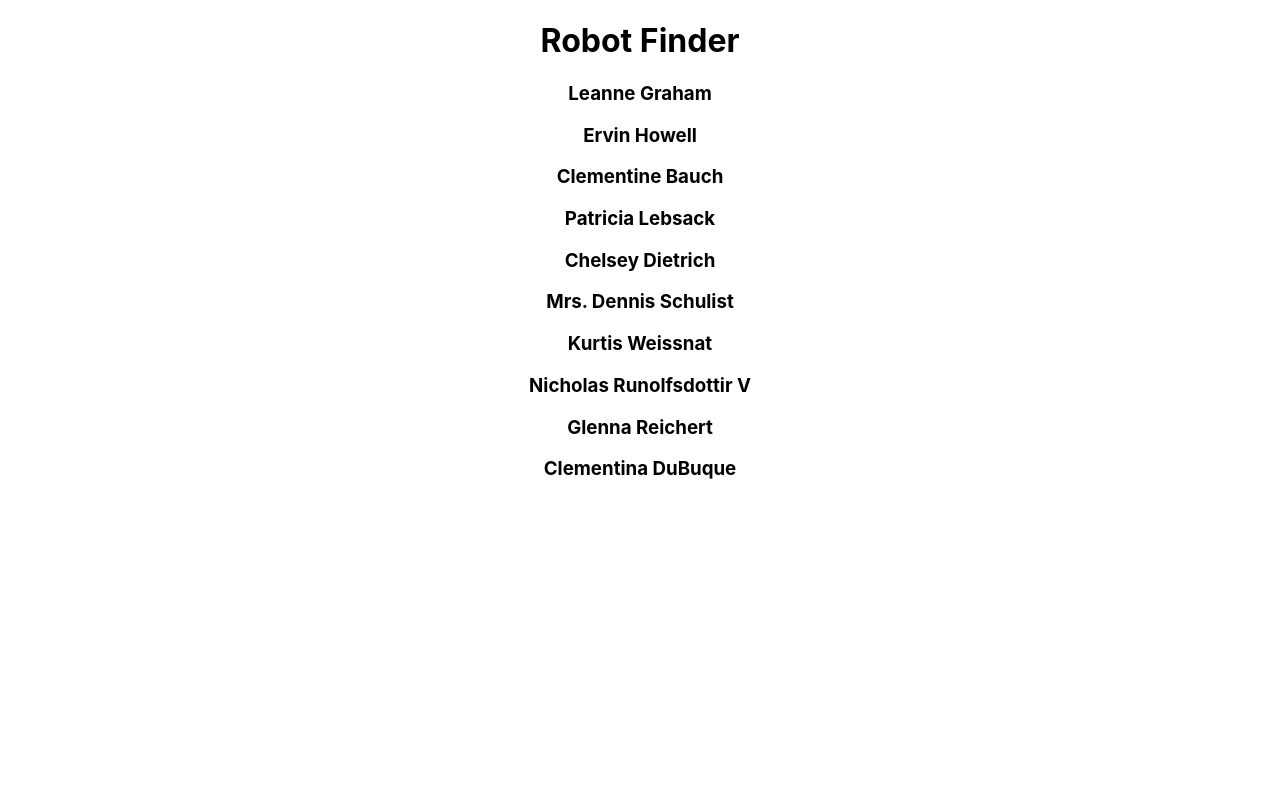
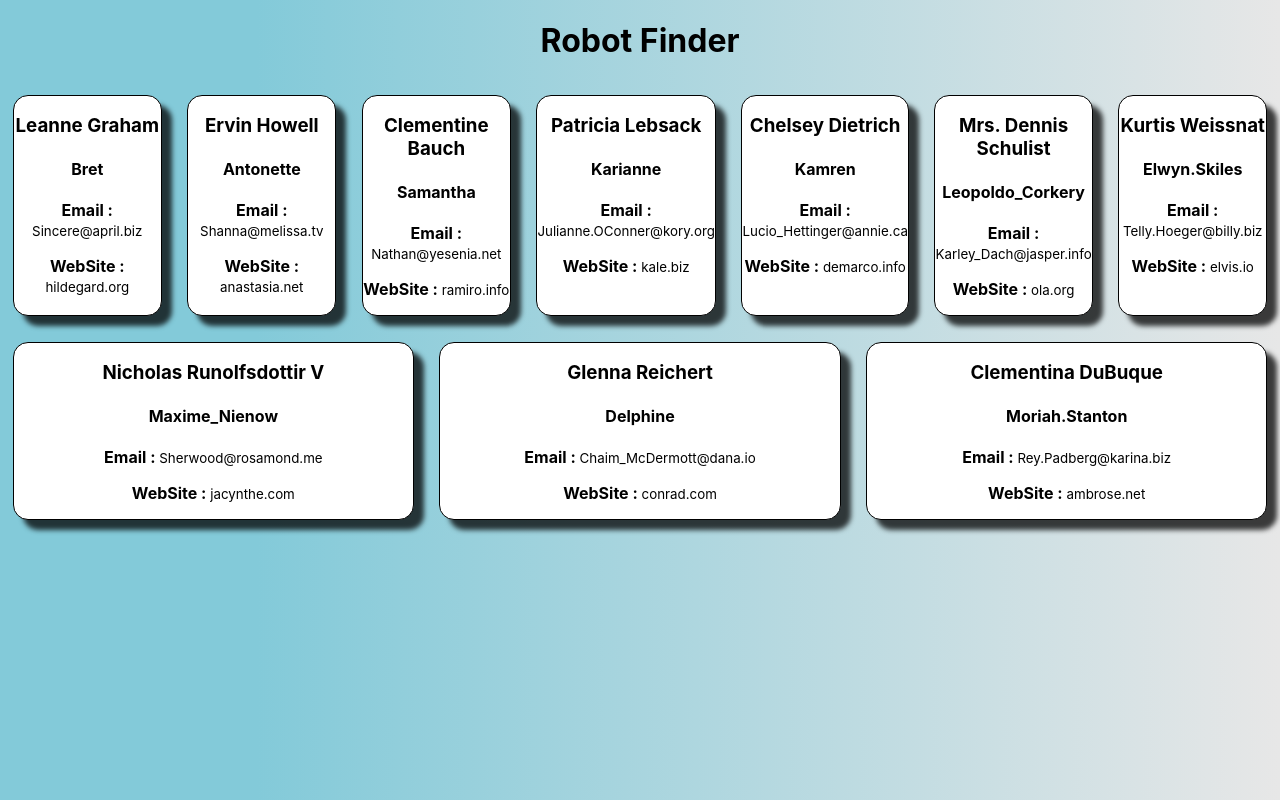
Before and after one commit to jujuck/Robot-finder, a React (Create React App) app: page / in a window 1280 px wide. Built offline with nearby package versions, Linux system fonts and the light colour scheme.

Commit message:
Complement des cartes avec username, email et website et début de css

```diff
--- a/src/App.css
+++ b/src/App.css
@@ -1,3 +1,24 @@
+body {
+  background: linear-gradient(90deg, rgba(131,202,217,1) 20%, rgba(231,231,231,1) 100%);
+}
+
 .App {
   text-align: center;
 }
+
+.robotContainer {
+  display: flex;
+  flex-wrap: wrap;
+  justify-content: space-around;
+}
+
+.robotCard {
+  background: white;
+  flex: 1;
+  border: 1px solid black;
+  border-radius: 15px;
+  margin: 1%;
+  -webkit-box-shadow: 10px 10px 5px 0px rgba(0,0,0,0.75);
+  -moz-box-shadow: 10px 10px 5px 0px rgba(0,0,0,0.75);
+  box-shadow: 10px 10px 5px 0px rgba(0,0,0,0.75);
+}
--- a/src/App.js
+++ b/src/App.js
@@ -9,11 +9,16 @@ function App() {
   return (
     <div className="App">
       <h1>Robot Finder</h1>
-      {Robots.map((robot) => {
-        return (<div key={robot.id}>
-          <h3>{robot.name}</h3>
-        </div>)
-      })}
+      <div className="robotContainer">
+        {Robots.map((robot) => {
+          return (<div key={robot.id} className="robotCard">
+            <h3>{robot.name}</h3>
+            <h4>{robot.username}</h4>
+            <p><b>Email : </b><small>{robot.email}</small></p>
+            <p><b>WebSite : </b><small>{robot.website}</small></p>
+          </div>)
+        })}
+      </div>
     </div>
   );
 }
```
